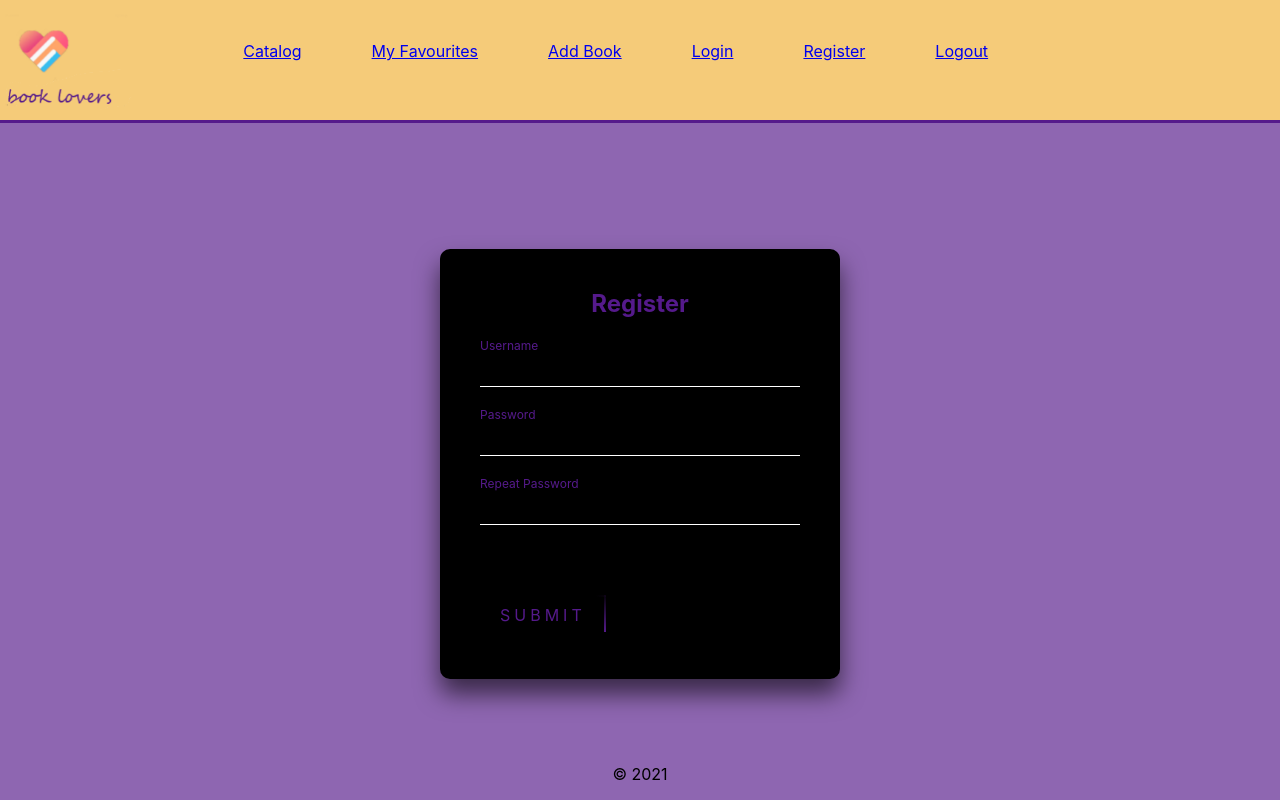
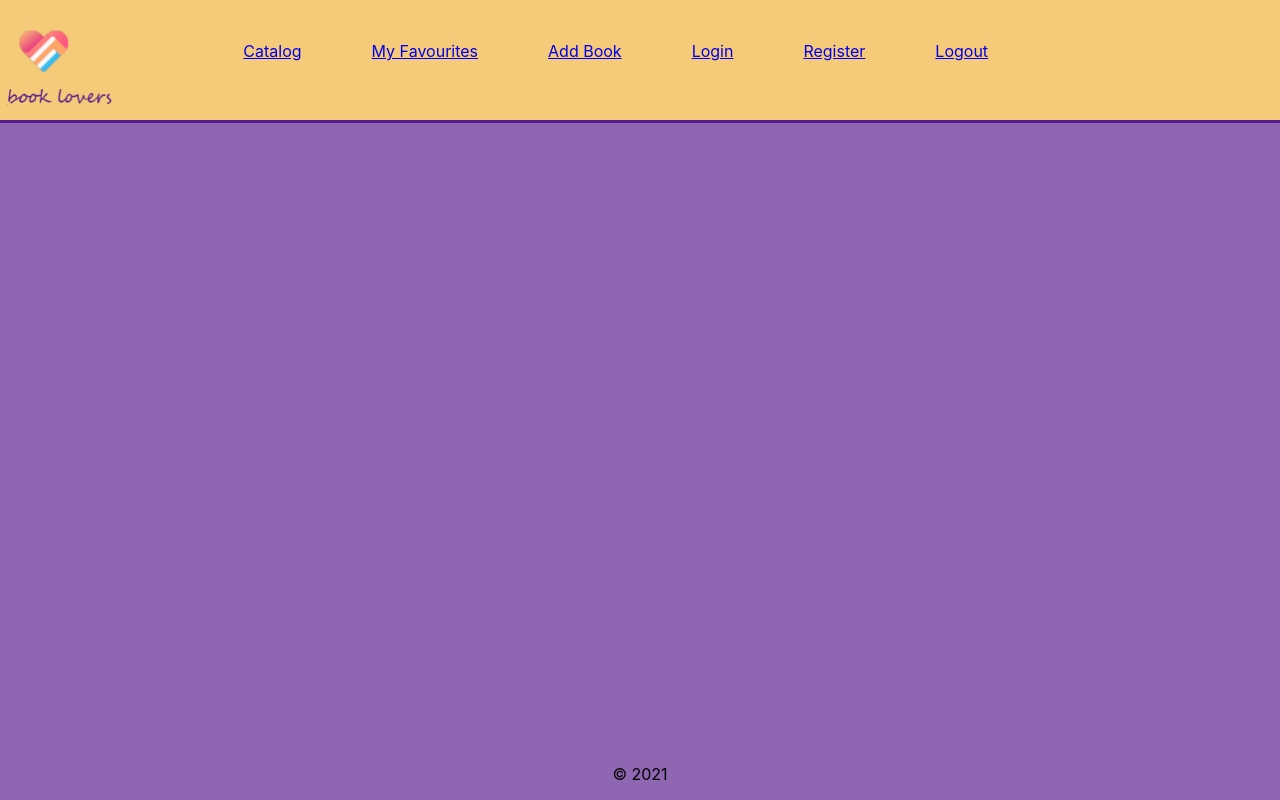
Before and after one commit to DesislavaTodorova95/Book-Lovers-React, a React (Create React App) app: page /register in a window 1280 px wide. Built offline with nearby package versions, Linux system fonts and the light colour scheme.

Commit message:
more changes

```diff
--- a/src/App.js
+++ b/src/App.js
@@ -14,13 +14,13 @@ import BookDetails from "./components/BookDetails/BookDetails";
 class App extends Component {
   render(){return (
     <div id="root">
-        <Header />
+     <Header />
      <Switch>
       <Route  path="/" exact component={HomePage}/>
       <Route path="/books/allBooks" exact component={CatalogPage}/>
       <Route path="/books/details/:bookId" component={BookDetails}/>
-      <Route  path= "/login" exact component={LoginPage}/>
-      <Route  path= "/register" exact component={RegisterPage}/>
+      <Route  path= "/auth/login" exact component={LoginPage}/>
+      <Route  path= "/auth/register" exact component={RegisterPage}/>
       <Route path="/books/my-favourites" component={Favourites}/>
        <Route path="/books/add-book" component={AddBook} />
      </Switch>
--- a/src/components/Header/Header.js
+++ b/src/components/Header/Header.js
@@ -7,29 +7,39 @@ const Header = () => {
       <nav>
         <ul>
           <li>
-            <Link className="nav-link" to="/logout">Logout</Link>
+            <Link className="nav-link" to="/auth/logout">
+              Logout
+            </Link>
           </li>
           <li>
-            <Link className="nav-link" to="/register">Register</Link>
+            <Link className="nav-link" to="/auth/register">
+              Register
+            </Link>
           </li>
           <li>
-            <Link className="nav-link" to="/login">Login</Link>
+            <Link className="nav-link" to="/auth/login">
+              Login
+            </Link>
           </li>
           <li>
-            <Link className="nav-link" to="/books/add-book">Add Book</Link>
+            <Link className="nav-link" to="/books/add-book">
+              Add Book
+            </Link>
           </li>
           <li>
-            <Link className="nav-link" to="/books/my-favourites">My Favourites</Link>
+            <Link className="nav-link" to="/books/my-favourites">
+              My Favourites
+            </Link>
           </li>
           <li>
-            <Link className="nav-link" to="/books/allBooks">Catalog</Link>
+            <Link className="nav-link" to="/books/allBooks">
+              Catalog
+            </Link>
           </li>
         </ul>
       </nav>
 
-      <style jsx>{`
-
-        li a {
+      <style jsx>{`li a {
           text-decoration: none;
         }
         .container {
@@ -75,12 +85,12 @@ const Header = () => {
          color: #A1033D
         }
         @media screen and (max-width: 580px) {
-          .logo{display: none;}
+          .logo{display: none}
           .container {
     padding: 20px 10px !important;
     height: auto;
 
-  }
+         }
   ul{
     float:left;
   }
@@ -94,9 +104,8 @@ padding: 12px;
     padding-bottom: 12px;
     padding-left: 12px;
 float: left;
-
-  }
-      `}</style>
+}
+}  `}</style>
     </div>
   );
 };
--- a/src/components/LoginPage/LoginPage.js
+++ b/src/components/LoginPage/LoginPage.js
@@ -1,4 +1,5 @@
 import { Component } from "react";
+import { Link } from "react-router-dom";
 
 class LoginPage extends Component{
 
@@ -9,19 +10,19 @@ class LoginPage extends Component{
           <form>
             <div className="user-box">
               <input type="text" name="" required=""/>
-              <label>Username</label>
+              <label>Email</label>
             </div>
             <div className="user-box">
               <input type="password" className="" required=""/>
               <label>Password</label>
             </div>
-            <a href="#">
+            <Link to="/">
               <span></span>
               <span></span>
               <span></span>
               <span></span>
               Submit
-            </a>
+            </Link>
           </form>
           <style jsx>{`.login-box {
     position: absolute;
--- a/src/components/Register/RegisterPage.js
+++ b/src/components/Register/RegisterPage.js
@@ -1,4 +1,5 @@
 import { Component } from "react";
+import { Link } from "react-router-dom";
 
 class RegisterPage extends Component{
 render(){
@@ -7,7 +8,7 @@ render(){
     <form>
       <div className="user-box">
         <input type="text" name="" required=""/>
-        <label>Username</label>
+        <label>Email</label>
       </div>
       <div className="user-box">
         <input type="password" name="" required=""/>
@@ -17,13 +18,13 @@ render(){
         <input type="re-pass" name="" required=""/>
         <label>Repeat Password</label>
       </div>
-      <a href="#">
+      <Link to="/">
         <span></span>
         <span></span>
         <span></span>
         <span></span>
         Submit
-      </a>
+      </Link>
     </form>
     <style jsx>{`.register-box {
     position: absolute;
```
